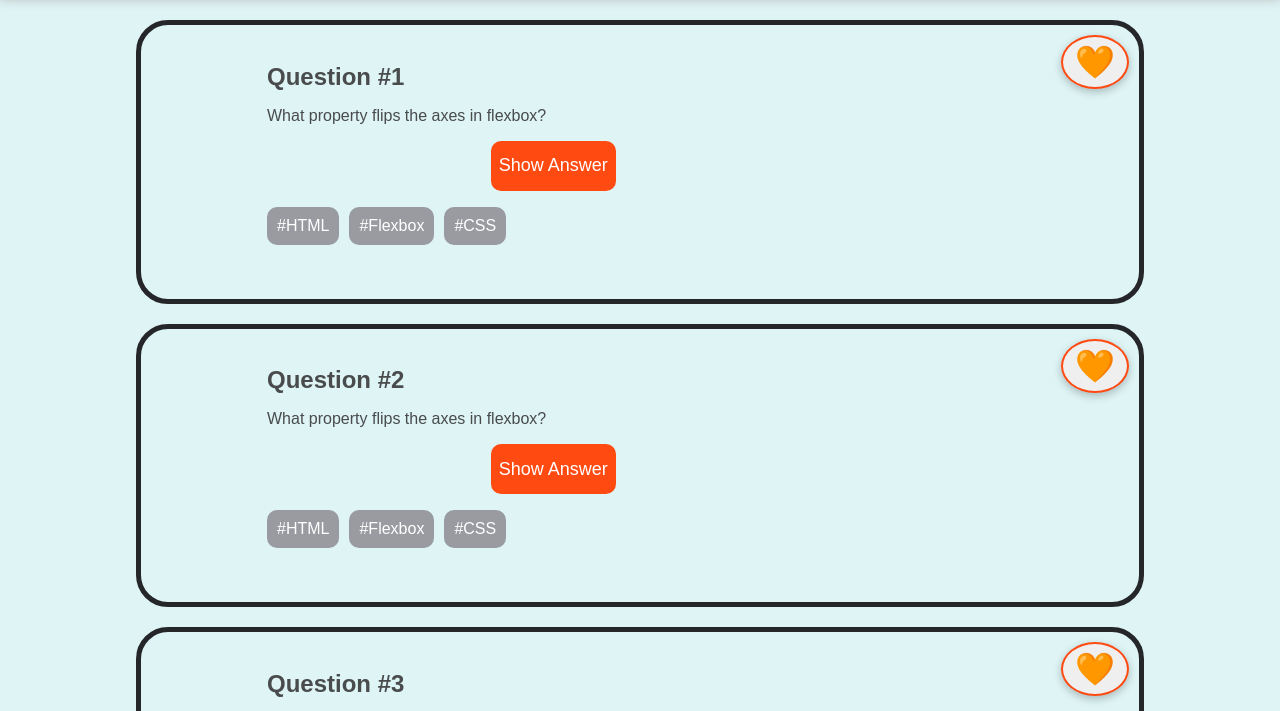
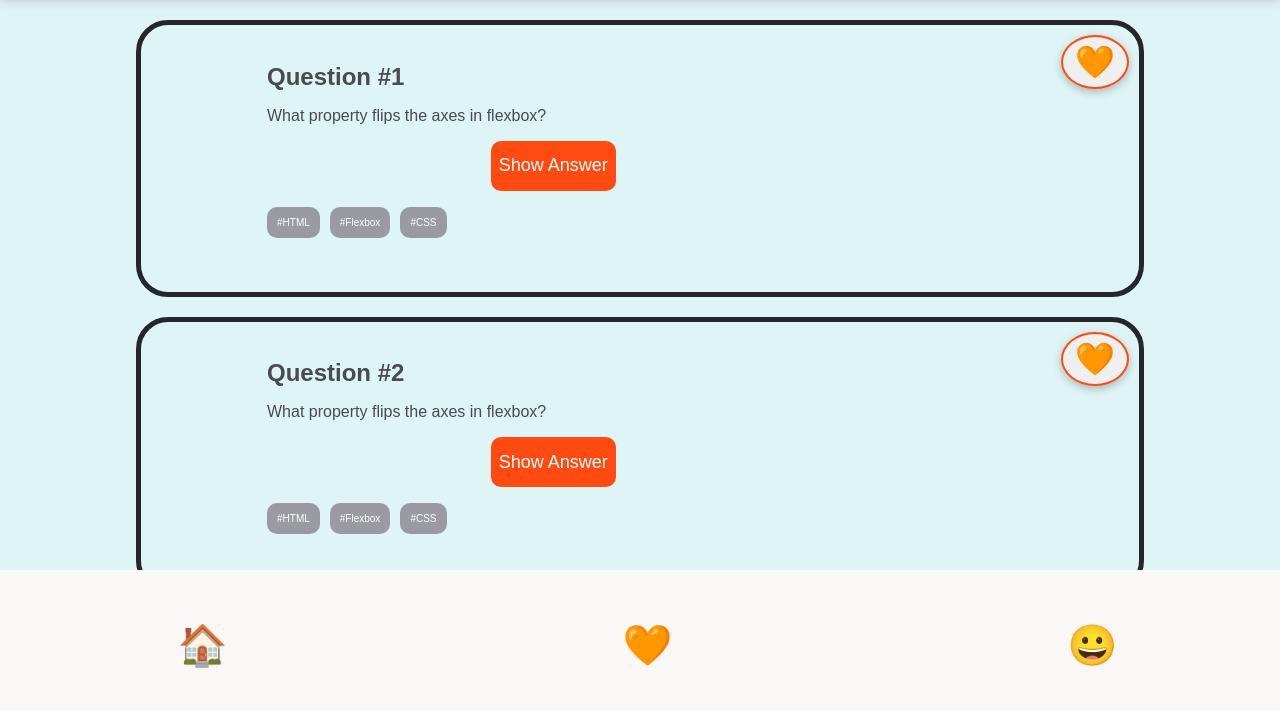
Before and after one commit to evabergold/evasquizapp, a plain HTML site: page index.html in a window 1280 px wide. Shown: the part 80-791 px from the top of the page. Drawn offline with Linux system fonts and the light colour scheme.

Commit message:
added footer

```diff
--- a/CSS/styles.css
+++ b/CSS/styles.css
@@ -95,6 +95,33 @@ body {
   background-color: #999ba0;
   color: #ffffff;
   border-radius: 10px;
-  fonnt-size: 10px;
+  font-size: 10px;
 
 }
+
+
+.footer {
+  background: rgb(250, 247, 247);
+  color: rgb(80, 72, 72);
+  font-size: 40px;
+  height: 150px;
+  padding: 5px 5px 5px 20px;
+  position: fixed;
+  left: 0;
+  right: 0;
+  bottom: 0;
+  display: flex;
+  flex-direction: row;
+  justify-content: space-around;
+  gap: 5rem;
+  align-items: center;
+
+
+
+
+
+}
+
+a:link, a:visited {
+  text-decoration: none;
+ }
--- a/index.html
+++ b/index.html
@@ -90,6 +90,13 @@
 
     <footer class="footer">
 
+
+
+      <a href="#">🏠</a>
+        <a href="#">🧡</a>
+        <a href="#">😀</a>
+
+
     </footer>
 
 
```
